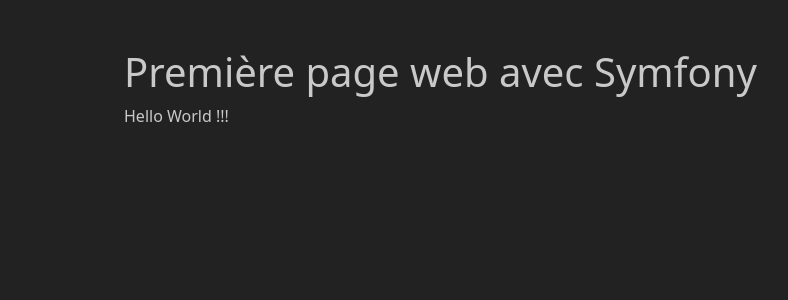
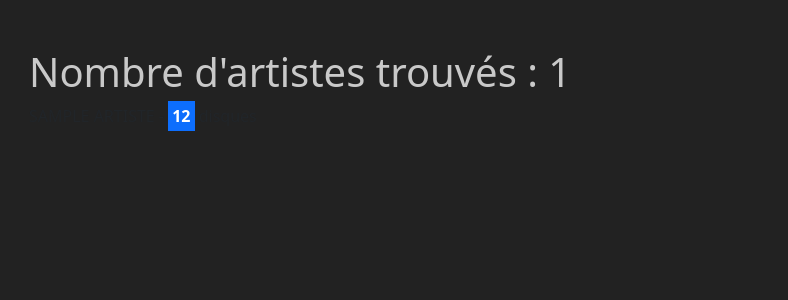
Before and after one commit to DovahkiinH/BDDSymfony, a Symfony app: template templates/accueil/index.html.twig in a window 1280 px wide. Shown: the part 92-392 px from the top of the page, without its empty margins (148-936 px from the left). Run offline with Twig, Linux system fonts and the light colour scheme; the template is opened without the code that fills it: most values are stand-ins (such as "Sample title", 1, 10 or a date in 2020); some libraries are stand-ins or nearby versions.

Commit message:
BDDSymfony

```diff
--- a/src/Entity/Contact.php
+++ b/src/Entity/Contact.php
@@ -5,6 +5,7 @@ namespace App\Entity;
 use App\Repository\ContactRepository;
 use Doctrine\DBAL\Types\Types;
 use Doctrine\ORM\Mapping as ORM;
+use Symfony\Component\Validator\Constraints as Assert;
 
 #[ORM\Entity(repositoryClass: ContactRepository::class)]
 class Contact
@@ -18,6 +19,7 @@ class Contact
     private ?string $objet = null;
 
     #[ORM\Column(length: 255)]
+    #[Assert\Email(message: "Veuillez saisir une adresse e-mail valide.")]
     private ?string $email = null;
 
     #[ORM\Column(type: Types::TEXT, nullable: true)]
--- a/src/Repository/ArtistRepository.php
+++ b/src/Repository/ArtistRepository.php
@@ -45,4 +45,6 @@ class ArtistRepository extends ServiceEntityRepository
     //            ->getOneOrNullResult()
     //        ;
     //    }
+
+
 }
--- a/templates/accueil/index.html.twig
+++ b/templates/accueil/index.html.twig
@@ -2,9 +2,13 @@
  {% block body %}
      <div class="container">
          <div class="row mt-5">
-             <div class="col-sm-8 offset-sm-2">
-                 <h1>Première page web avec Symfony</h1>
-                 <p>Hello World !!!</p>
+             <div class="col-10 mx-auto">
+                 <h1>Nombre d'artistes trouvés : {{ artistes | length }}</h1>
+                 {% for artiste in artistes %}
+                 <span class="d-block">
+                     {{ artiste.name |upper }} - <b class="btn-primary p-1">{{ artiste.discs | length }}</b> disques
+                 </span>
+                 {% endfor %}
              </div>
          </div>
      </div>
```
Also changed, not shown: src/Controller/AccueilController.php (+19 -0 lines), src/Controller/ContactController.php (+25 -4 lines), 1 other file.
